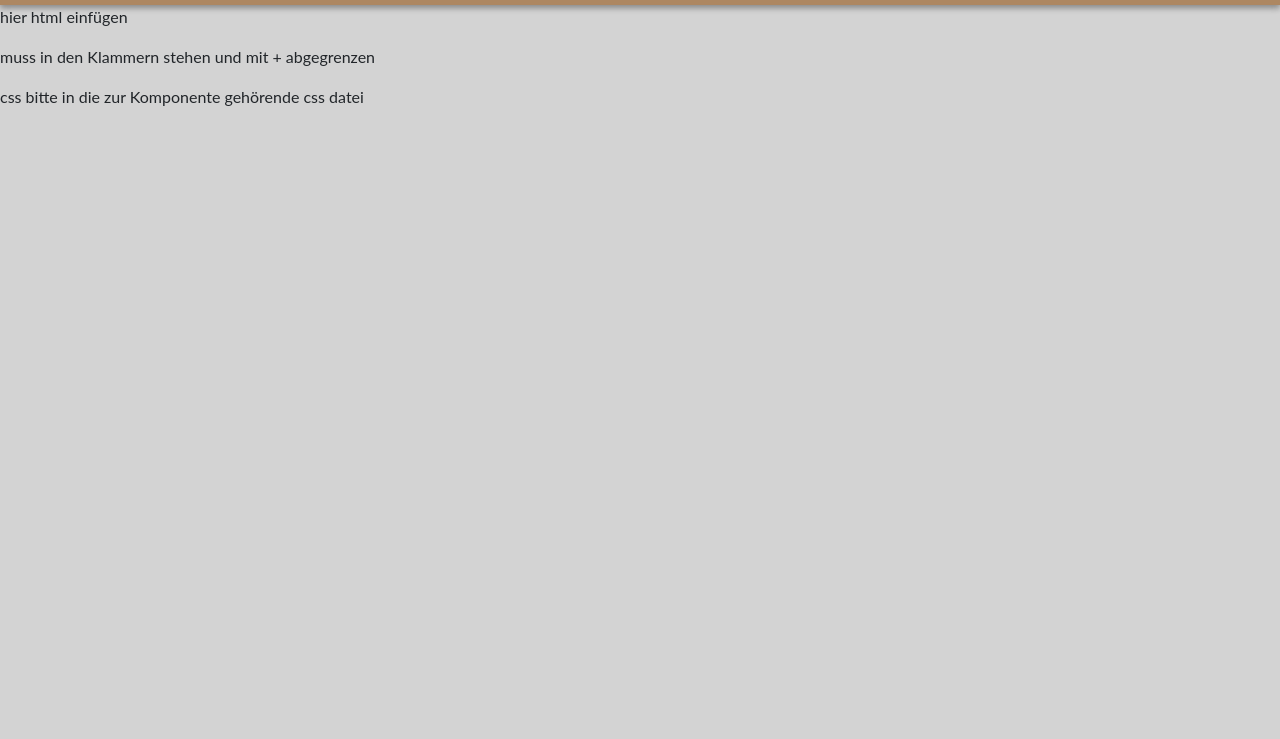
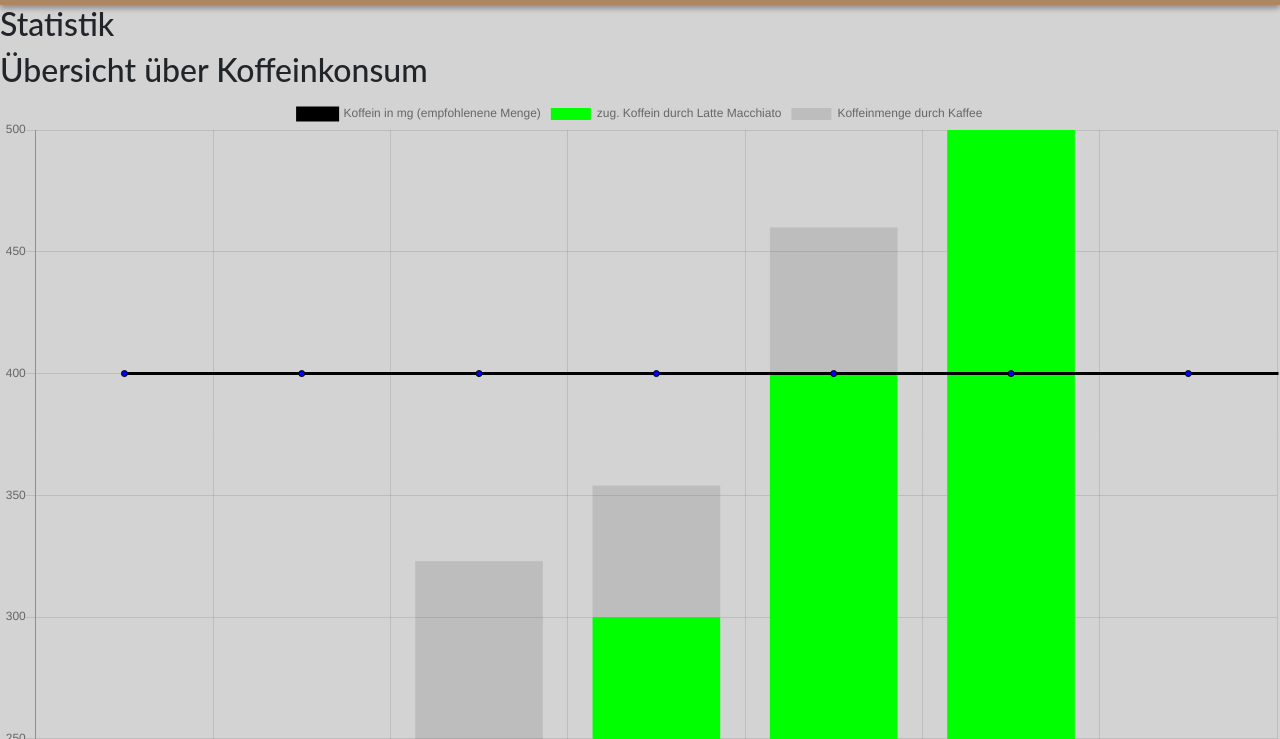
Before and after one commit to MauriceDroll/Webprog, a website: page index.html in a window 1280 px wide. Both pictures are taken after a click on the link "Statistik". Shown: the part 61-800 px from the top of the page. Drawn offline with nearby package versions, Linux system fonts and the light colour scheme.

Commit message:
Added statistic page

```diff
--- a/Chart.js
+++ b/Chart.js
@@ -1,25 +1,60 @@
-var ctx = document.getElementById('myChart').getContext('2d');
-var chart = new Chart(ctx, {
-    // The type of chart we want to create
-    type: 'line',
+function loadChart() {
+
+    let ctx = document.getElementById('myChart').getContext('2d');
+    let chart = new Chart(ctx, {
+
+        type: 'bar',
 
         // The data for our dataset
         data: {
             labels: ['Monday', 'Tuesday', 'Wednesday', 'Thursday', 'Friday', 'Saturday', 'Sunday'],
             datasets: [{
                 label: 'Koffein in mg (empfohlenene Menge)',
-            backgroundColor: 'rgb(255, 0, 0)',
-            borderColor: 'rgb(255, 99, 132)',
-            data:Array.apply(null, new Array(12)).map(Number.prototype.valueOf, 400),
-            fill:false,
+                backgroundColor: 'blue',
+                borderColor: 'black',
+                data: Array.apply(null, new Array(12)).map(Number.prototype.valueOf, 400),
+                fill: false,
+                type: 'line',
             },
             {
-            label: 'zug. Koffein',
+                label: 'zug. Koffein durch Latte Macchiato',
                 backgroundColor: 'rgb(0,255,0)',
                 borderColor: 'rgb(0,255,0)',
-            data: [100,130,200,300,400,500,100],
-            fill:false,
+                data: [100, 130, 200, 300, 400, 500, 100],
+                fill: false,
 
+            },
+            {
+                label: 'Koffeinmenge durch Kaffee',
+                data: [50,10,123,54,60]
+            }
+            ]
+        },
+
+
+        // Defintion der gestapelten Diagramme
+        options: {
+            scales:{
+                xAxes: [{ stacked: true }],
+                yAxes: [{ stacked: true }]
+              }
+        }
+        }
+    );
+    let sec_Chart = document.getElementById('secondChart').getContext('2d');
+    let sec_chart = new Chart(secondChart, {
+        // Definition eines Säulendiagramms
+        type: 'bar',
+        // The data for our dataset
+        data: {
+            labels: ['Monday', 'Tuesday', 'Wednesday', 'Thursday', 'Friday', 'Saturday', 'Sunday'],
+            datasets: [{
+                label: 'Zucker',
+                backgroundColor: 'rgb(0,0,255)',
+                borderColor: 'rgb(0,0,255)',
+                data: [0, 100, 200, 300, 450, 100, 350],
+                fill: false,
+                display: 'auto',
             }
             ]
         },
@@ -27,28 +62,13 @@ var chart = new Chart(ctx, {
 
         // Configuration options go here
         options: {}
-});
-var sec_Chart= document.getElementById('secondChart').getContext('2d');
-var sec_chart = new Chart(secondChart, {
-    // The type of chart we want to create
-    type: 'line',
+    })
 
-    // The data for our dataset
-    data: {
-        labels: ['Monday', 'Tuesday', 'Wednesday', 'Thursday', 'Friday', 'Saturday', 'Sunday'],
-        datasets: [ {
-            label: 'Zucker',
-            backgroundColor: 'rgb(0,0,255)',
-            borderColor: 'rgb(0,0,255)',
-            data:[0,100,200,300,450,100,350],
-            fill:false,
-            display: 'auto',
-        }
-
-        ]
-    },
+};
 
 
-    // Configuration options go here
-    options: {}
-});
+function getCoffee(){
+    let koffein=
+    alert()
+
+}
--- a/Statistik.html
+++ /dev/null
@@ -1,17 +0,0 @@
-<header>
-<h1> Statistik </h1>
-</header>
-
-
-<script src="https://cdn.jsdelivr.net/npm/chart.js@2.8.0"></script>
-
-<main>
-<h2> &Uuml;bersicht über Koffeinkonsum </h2>
-<canvas id="myChart">
-</canvas>
-<br>
-<h2> &Uuml;bersicht über Zuckerkonsum </h2>
-<canvas id="secondChart">
-</canvas>
-<script src="Chart.js"></script>
-</main>
--- a/index.html
+++ b/index.html
@@ -2,11 +2,14 @@
 <html lang="en">
 <head>
     <meta charset="UTF-8">
-    <title>Title</title>
+    <title>Kaffeepage</title>
     <script type="text/javascript" src="templates/startseite.js"></script>
     <script type="text/javascript" src="templates/timer.js"></script>
     <script type="text/javascript" src="templates/locator.js"></script>
     <script type="text/javascript" src="templates/statistik.js"></script>
+
+    <script type="text/javascript" src="https://cdn.jsdelivr.net/npm/chart.js@2.8.0"></script>
+
     <link rel="stylesheet" href="node_modules/bootstrap/dist/css/bootstrap.min.css">
     <link rel="stylesheet" href="css/global.css">
     <link rel="stylesheet" href="css/locator.css">
@@ -14,6 +17,7 @@
     <link rel="stylesheet" href="css/timer.css">
 </head>
 <body>
+
 <nav class="navbar navbar-expand-lg navbar-dark sticky-top">
     <div class="navcontainer">
         <img src="assets/coffee.svg" class="navicon">
@@ -23,7 +27,11 @@
         <a href="#" onclick="onNavigate('/statistik'); return false;" class="nav-item">Statistik</a>
     </div>
 </nav>
+
+
 <div id="root"></div>
 <script type="text/javascript" src="app.js"></script>
+<script type="text/javascript" src="Chart.js"></script>
+
 </body>
 </html>
--- a/package.json
+++ b/package.json
@@ -17,6 +17,7 @@
   },
   "homepage": "https://github.com/maudetroll/Webprog#readme",
   "dependencies": {
-    "bootstrap": "^4.3.1"
+    "bootstrap": "^4.3.1",
+    "live-server": "^1.2.1"
   }
 }
--- a/templates/statistik.js
+++ b/templates/statistik.js
@@ -1,4 +1,21 @@
 const statistik = '' +
-    '<p>hier html einfügen</p>' +
-    '<p>muss in den Klammern stehen und mit + abgegrenzen</p>' +
-    '<p>css bitte in die zur Komponente gehörende css datei</p>';
+    '<h2>Statistik</h2>' +
+// // Navbar
+//     '<nav class="navbar navbar-expand-lg navbar-dark sticky-top">'+
+//     '<div class="navcontainer">'+
+//         '<img src="assets/coffee.svg" class="navicon">'+
+//         '<a href="#" onclick="onNavigate("/koffein"); return false;" class="nav-item">Koffein</a>'+
+//         '<a href="#" onclick="onNavigate("/zucker"); return false;" class="nav-item">Zucker</a>'+
+//         '<a href="#" onclick="onNavigate("/kalorien"); return false;" class="nav-item">Kalorien</a>'+
+//         '<a href="#" onclick="onNavigate("/kosten"); return false;" class="nav-item">Kosten</a>'+
+//     '</div>'+
+//     '</nav>'+
+// //Navbar_ende
+
+    '<h2> &Uuml;bersicht über Koffeinkonsum </h2>'+
+    '<canvas id="myChart" width="400" height="400" > 5 </canvas>'+
+    '<br>'+
+    '<h2> &Uuml;bersicht über Zuckerkonsum </h2>'+
+    '<canvas id="secondChart"> </canvas>'+
+    '<style onload= "loadChart()"> </style>'
+    ;
```
Also changed, not shown: startseite.html (deleted, +0 -29 lines), 1 other file. Lines whose indentation alone changed are shown as unchanged.
